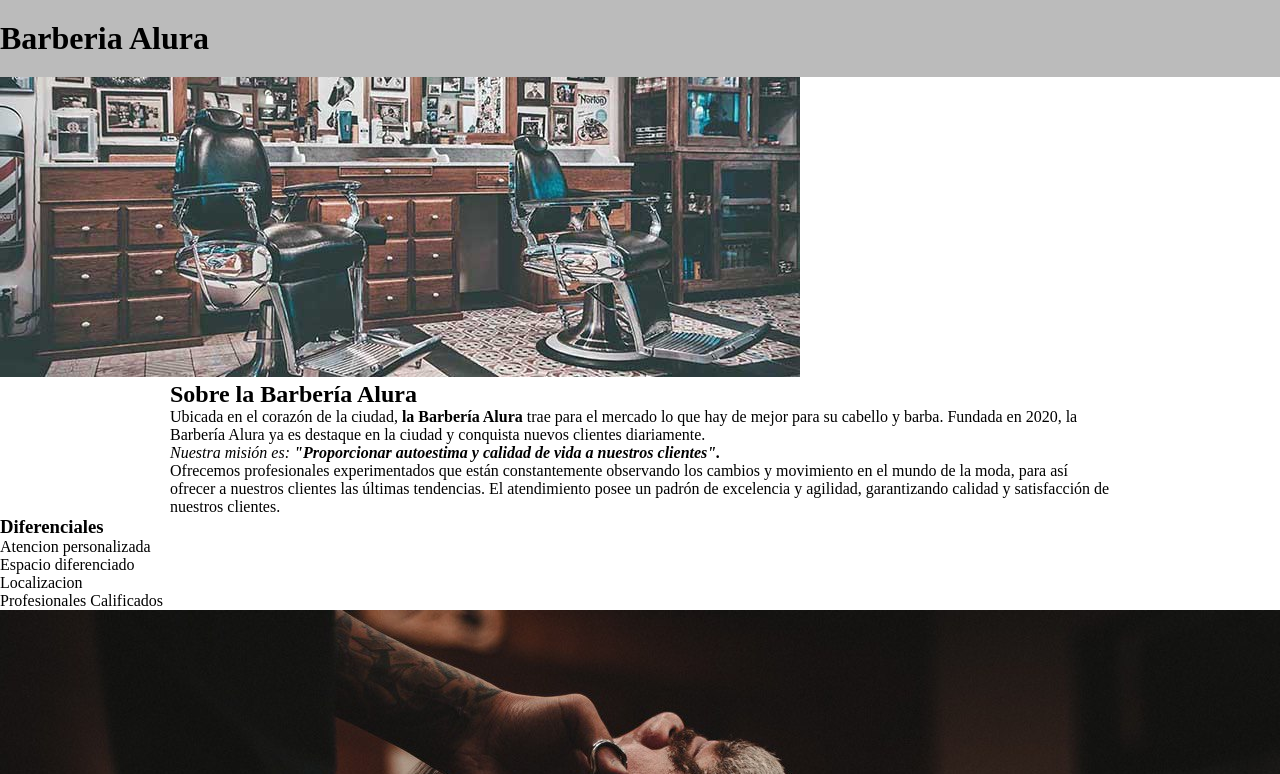
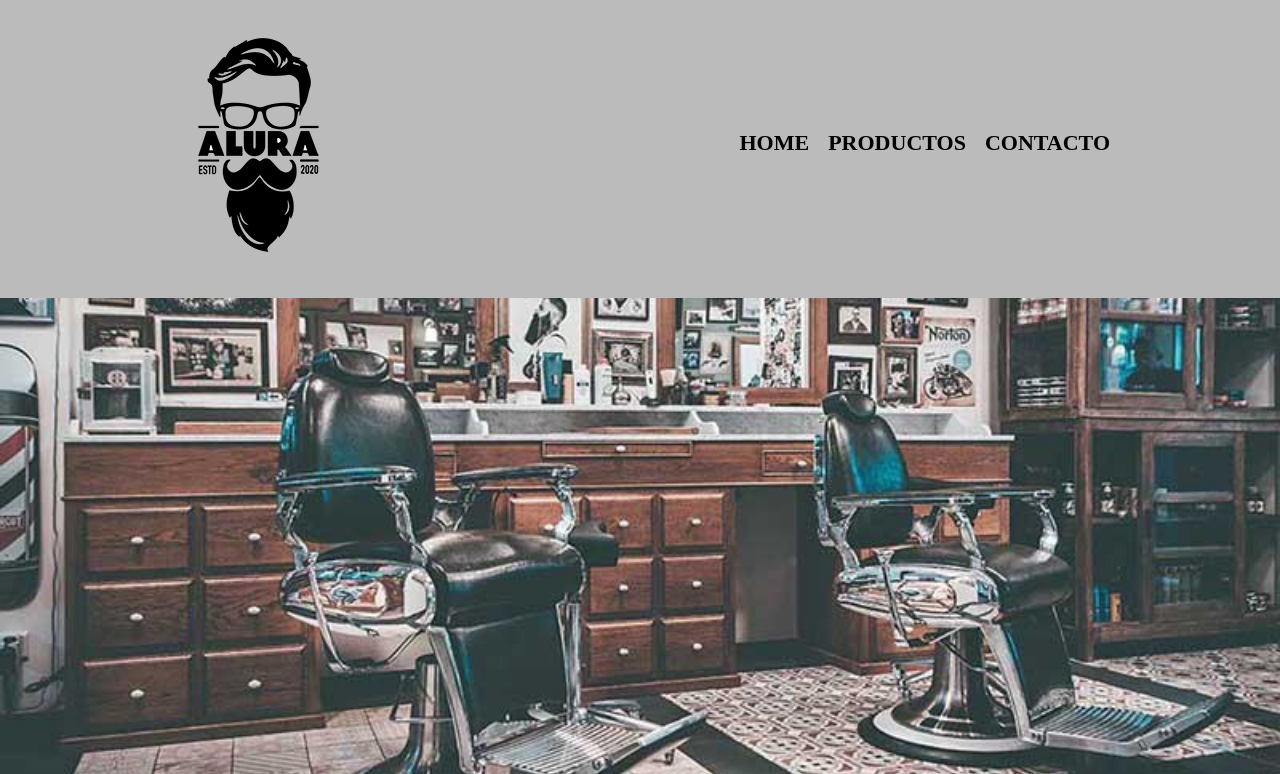
Before and after one commit to Jackie0513/A_html_css, a plain HTML site: page index.html in a window 1280 px wide. Shown: the top 774 px of the page. Drawn offline with Linux system fonts and the light colour scheme.

Commit message:
Se modifica estilo

```diff
--- a/index.html
+++ b/index.html
@@ -1,19 +1,30 @@
 <!DOCTYPE html>
 
 <html lang="es">
-
   <head>
     <meta charset="UTF-8" />
     <title>Barberia Alura</title>
-    <link rel="stylesheet" href="./style.css" />
+    <link rel="stylesheet" href="./style-home.css" />
   </head>
 
   <body>
     <header>
-        <h1 class="titulo">
-            Barberia Alura
+      <div class="caja">
+        <h1>
+          <figure>
+            <img src="./imagenes/logo.png" alt="Logo" />
+          </figure>
         </h1>
+        <nav>
+          <ul class="navegacion">
+            <li><a href="index.html">Home</a></li>
+            <li><a href="productos.html">Productos</a></li>
+            <li><a href="contacto.html">Contacto</a></li>
+          </ul>
+        </nav>
+      </div>
     </header>
+
     <img class="banner" src="./banner.jpg" alt="banner-barberia" />
 
     <main>
@@ -49,8 +60,11 @@
         <li class="item">Localizacion</li>
         <li class="item">Profesionales Calificados</li>
       </ul>
-        <img class="imagenDiferenciales" src="./diferenciales.jpg" alt="barbero" />
+      <img
+        class="imagenDiferenciales"
+        src="./diferenciales.jpg"
+        alt="barbero"
+      />
     </section>
   </body>
-
 </html>
--- a/style-home.css
+++ b/style-home.css
@@ -8,6 +8,33 @@ html {
 }
 body {
   font-size: 1.6rem;
+}
+header{
+  padding: 20px 0;
+  background-color: #BBBBBB;
+}
+.caja{
+  width: 940px;
+  position: relative;
+  margin: 0 auto;
+}
+
+nav{
+  position: absolute;
+  top: 110px;
+  right: 0;
+}
+nav li{
+  display: inline-block;
+  margin:0 0 0 1.5rem ;
+
+}
+nav a{
+  text-transform: uppercase;
+  text-decoration: none;
+  color: black;
+  font-weight: bold;
+  font-size: 2.2rem;
 }
 .titulo{
     padding: 1.5rem;
@@ -39,7 +66,7 @@ em strong {
 .diferenciales {
   background: #ffffff;
 }
-ul {
+.imagenDiferencialesu ul {
     vertical-align: top;
   padding: auto;
   display: inline-block;
```
Also changed, not shown: productos.html (+1 -1 lines). Lines whose indentation alone changed are shown as unchanged.
